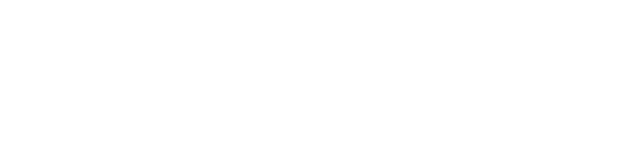
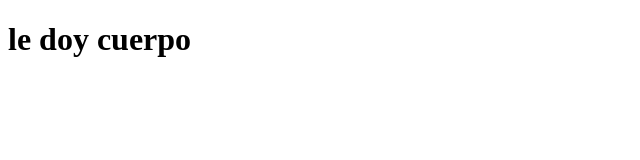
Before and after one commit to ChiriCBA/test2, a plain HTML site: page index.html in a window 1280 px wide. Shown: the whole page, without its empty margins (0-640 px from the left). Drawn offline with Linux system fonts and the light colour scheme.

Commit message:
Titulo y cuerpo a index.html

```diff
--- a/index.html
+++ b/index.html
@@ -4,9 +4,9 @@
     <meta charset="UTF-8">
     <meta http-equiv="X-UA-Compatible" content="IE=edge">
     <meta name="viewport" content="width=device-width, initial-scale=1.0">
-    <title>Document</title>
+    <title>Nuevo titulo1</title>
 </head>
 <body>
-
+    <h1>le doy cuerpo </h1>
 </body>
 </html>
```
